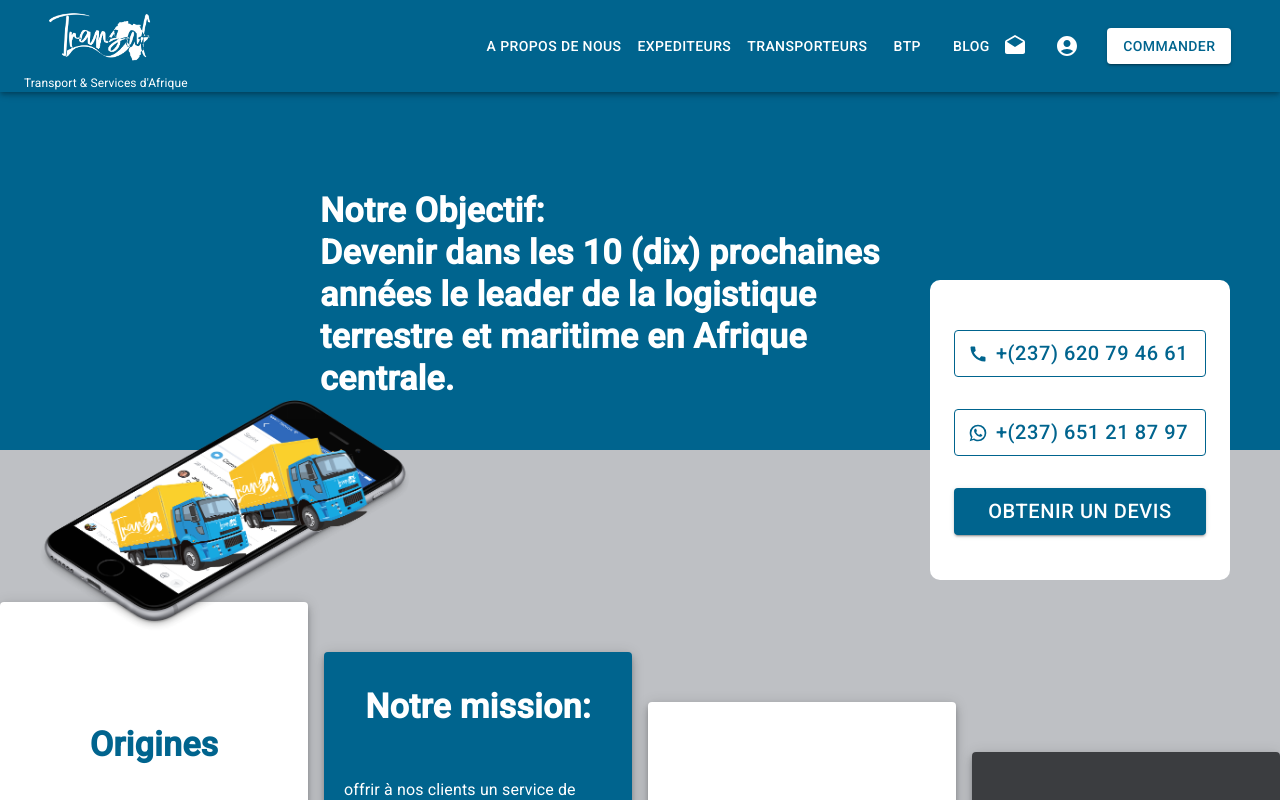
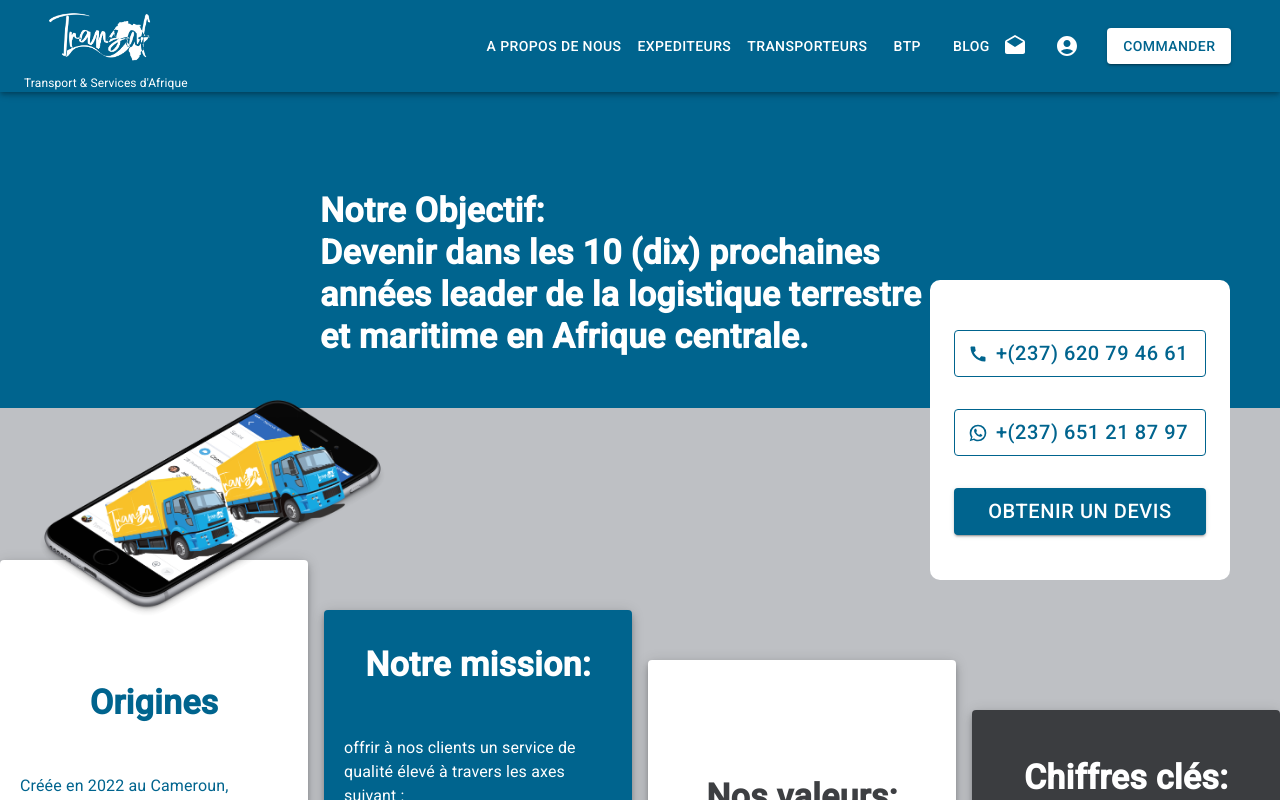
Before and after one commit to aristide20/TNew, a React (Create React App) app: page /Presentation in a window 1280 px wide. Shown: the top 800 px of the page. Built offline with nearby package versions, Linux system fonts and the light colour scheme.

Commit message:
corrections

```diff
--- a/src/pages/AboutUsPage/Body.js
+++ b/src/pages/AboutUsPage/Body.js
@@ -42,7 +42,7 @@ const Body = () => {
                                <Typography variant={isScreenBig ? "h4" : "h5"}
                                            sx={{textAlign:"left", fontWeight:"bold", color:background3}}>
                                            Notre Objectif: <br />
-                                           Devenir dans les 10 (dix) prochaines années le leader de la logistique
+                                           Devenir dans les 10 (dix) prochaines années leader de la logistique
                                            terrestre et maritime en Afrique centrale.
                                </Typography>
                     </Box>
@@ -261,7 +261,7 @@ const Body = () => {
                 </Box>
                 <Box position="absolute" sx={{top:isScreenBig ? "50%" : "430%",
                                               left: isScreenBig ? "3%" : "30%" }}>
-                     <img src={image01} alt="" width={isScreenBig ? "30%" : "5%"}  />
+                     <img src={image01} alt="" width={isScreenBig ? "28%" : "5%"}  />
                 </Box>
                 <Box>
                     <NewsLetter />
```
